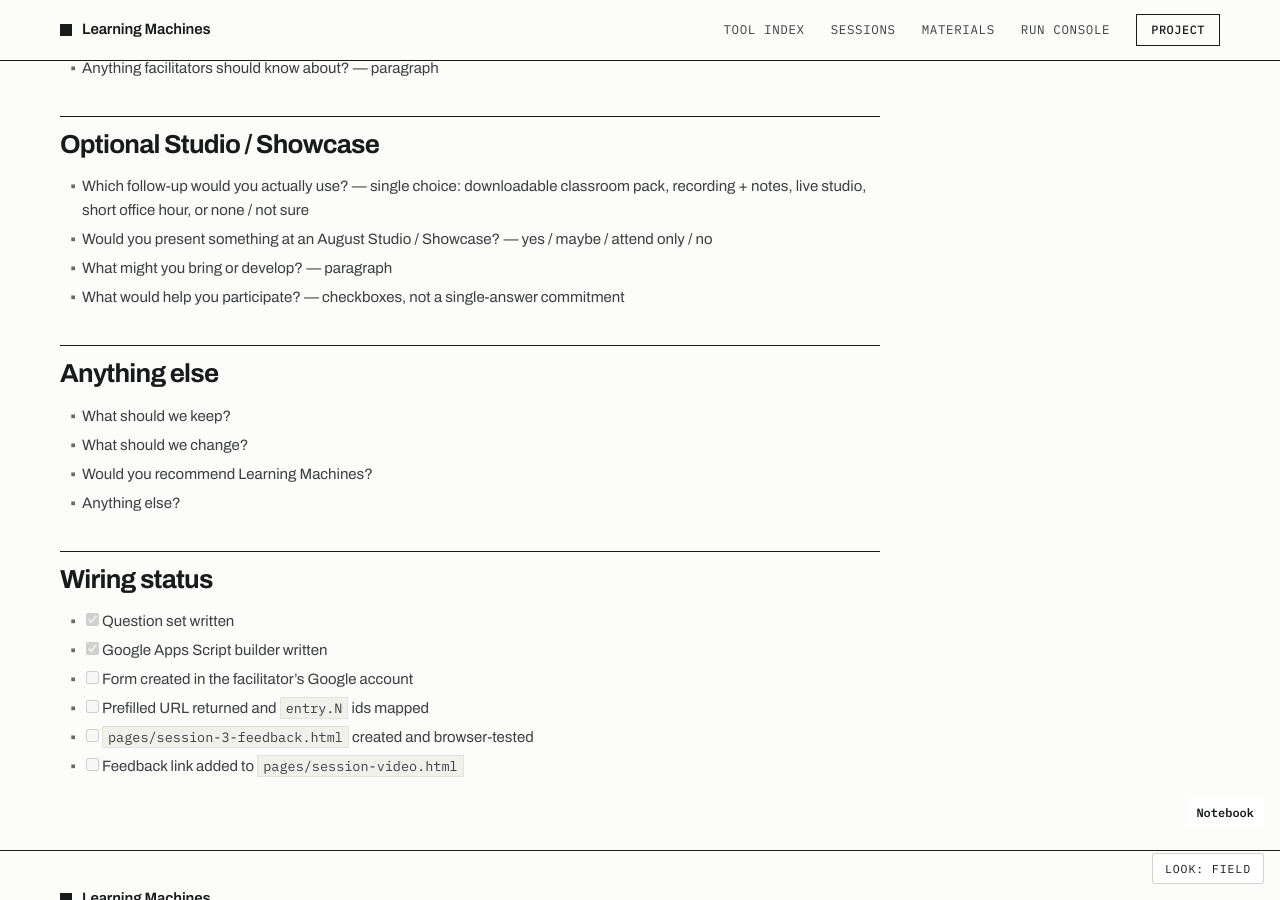
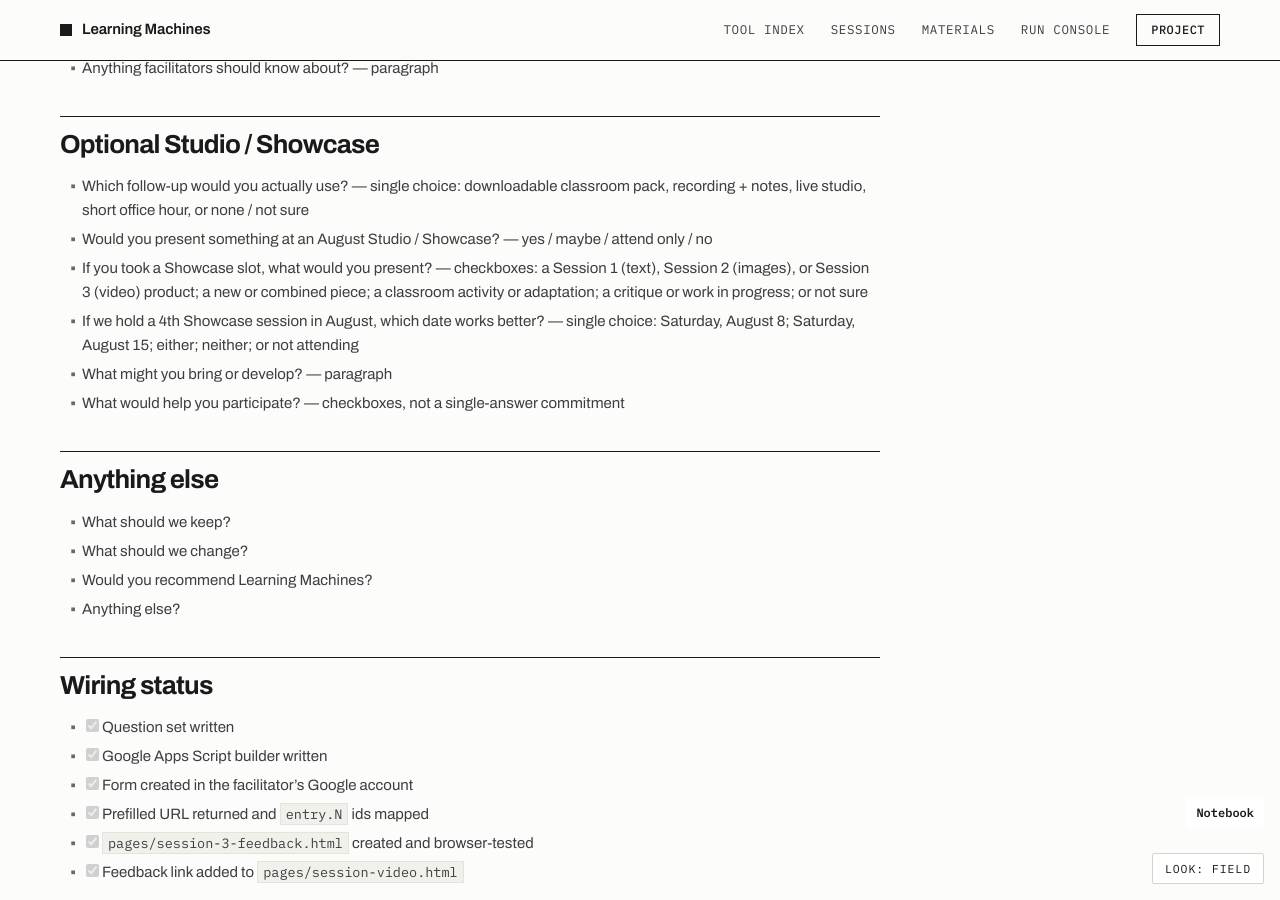
Before and after one commit to saberkhan372/learning-machines-tools, a Jekyll site: the page built from docs/session-3-feedback-form.md, in a window 1280 px wide and 900 px high, scrolled down 1541 px. Built offline with Jekyll 4.4.1, drawn with Linux system fonts in a browser that asks for light colours; some web fonts are replaced.

Commit message:
Sync Session 3 feedback blueprint and revision-plan status
- Mirror the two Showcase questions (what to present; Aug 8 vs Aug 15)
  into the feedback-form blueprint so it matches the built form
- Mark blueprint wiring status and revision-plan gate items complete
  now that the form, site page, and overview link are live

```diff
--- a/docs/session-3-feedback-form.md
+++ b/docs/session-3-feedback-form.md
@@ -49,6 +49,8 @@ The runnable Google Apps Script is [make-session-3-feedback-form.gs](make-sessio
 
 - Which follow-up would you actually use? — single choice: downloadable classroom pack, recording + notes, live studio, short office hour, or none / not sure
 - Would you present something at an August Studio / Showcase? — yes / maybe / attend only / no
+- If you took a Showcase slot, what would you present? — checkboxes: a Session 1 (text), Session 2 (images), or Session 3 (video) product; a new or combined piece; a classroom activity or adaptation; a critique or work in progress; or not sure
+- If we hold a 4th Showcase session in August, which date works better? — single choice: Saturday, August 8; Saturday, August 15; either; neither; or not attending
 - What might you bring or develop? — paragraph
 - What would help you participate? — checkboxes, not a single-answer commitment
 
@@ -63,7 +65,7 @@ The runnable Google Apps Script is [make-session-3-feedback-form.gs](make-sessio
 
 - [x] Question set written
 - [x] Google Apps Script builder written
-- [ ] Form created in the facilitator’s Google account
-- [ ] Prefilled URL returned and `entry.N` ids mapped
-- [ ] `pages/session-3-feedback.html` created and browser-tested
-- [ ] Feedback link added to `pages/session-video.html`
+- [x] Form created in the facilitator’s Google account
+- [x] Prefilled URL returned and `entry.N` ids mapped
+- [x] `pages/session-3-feedback.html` created and browser-tested
+- [x] Feedback link added to `pages/session-video.html`
```
Also changed, not shown: docs/session-3-revision-plan.md (+2 -2 lines).
